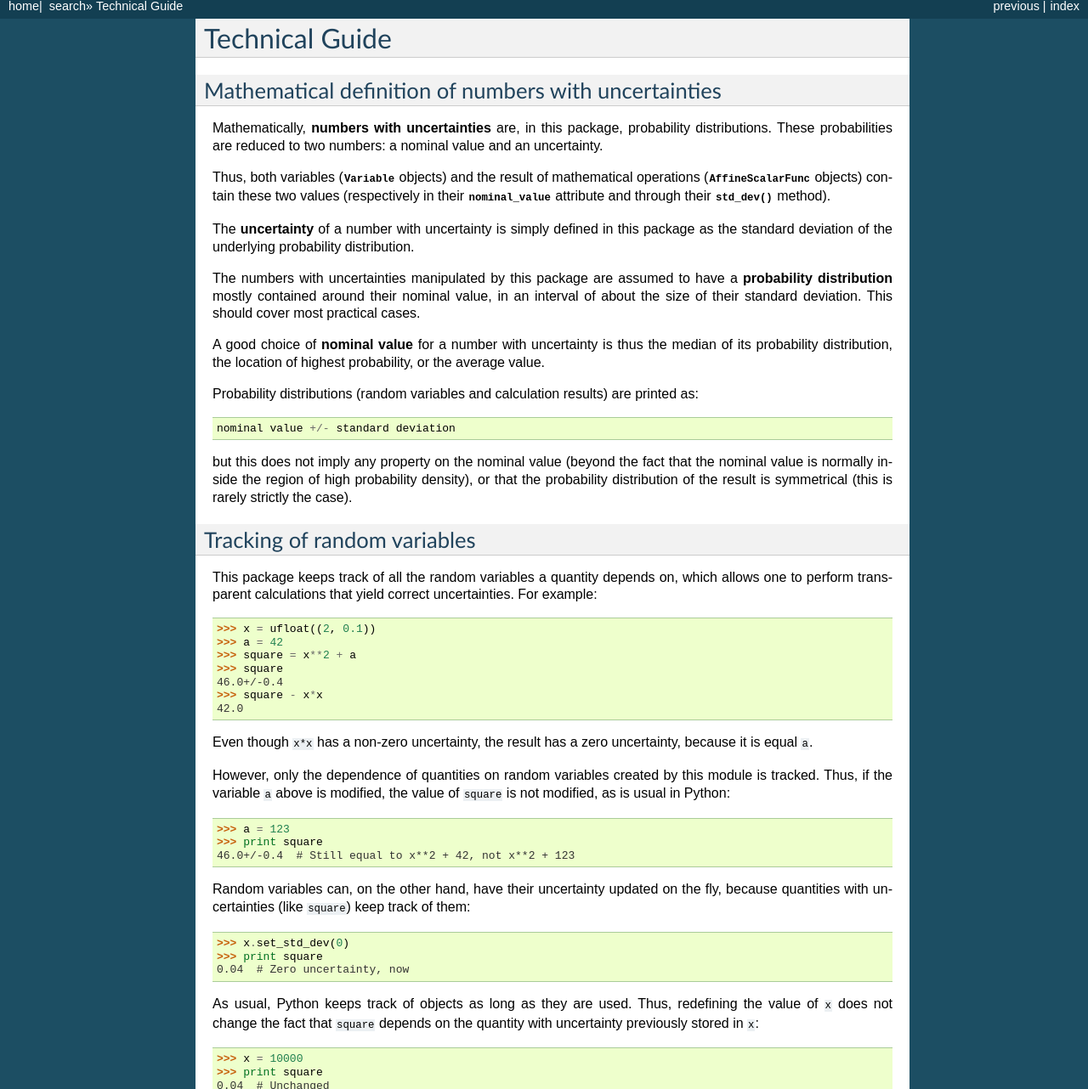
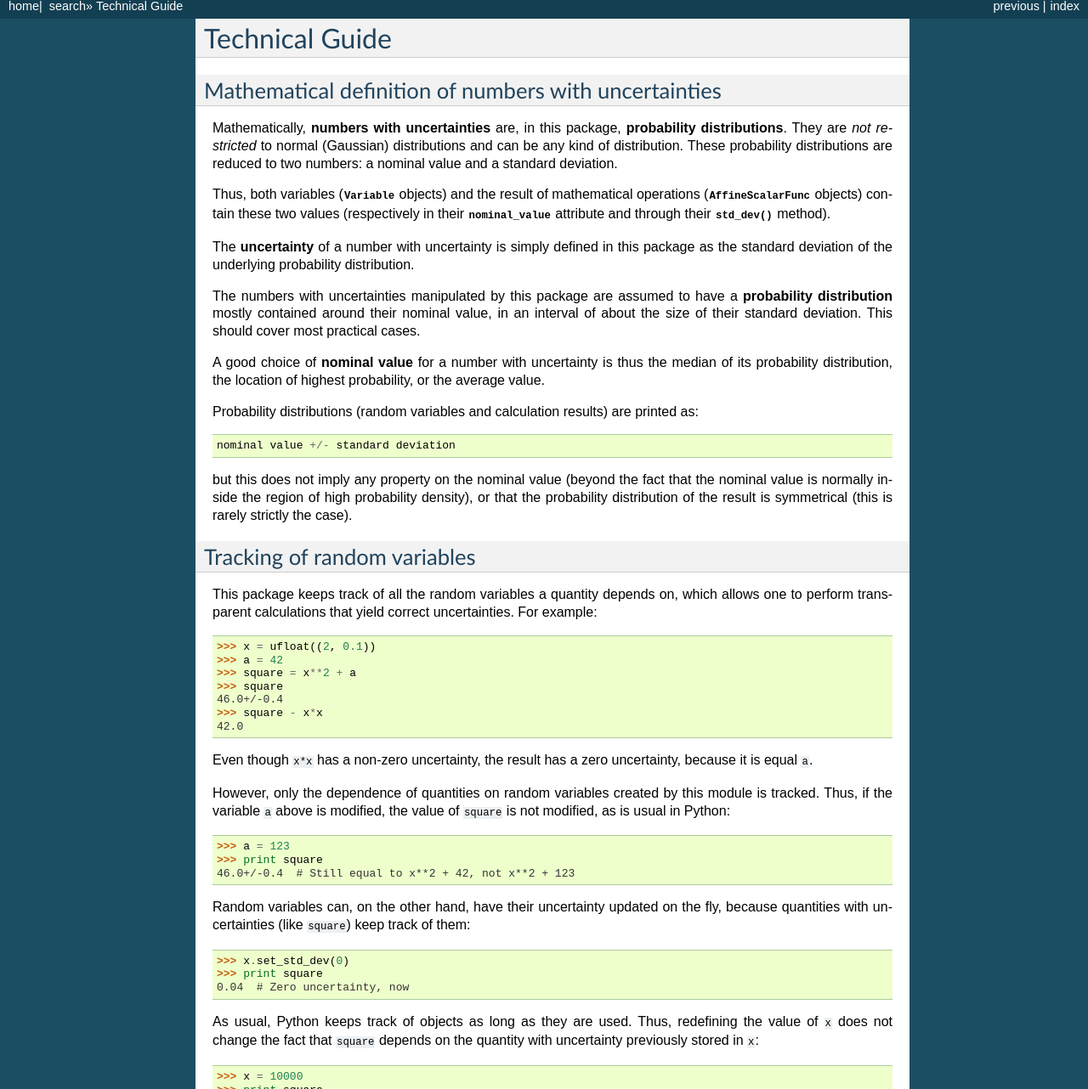
Before and after one commit to lmfit/uncertainties, a Sphinx documentation site: the page built from doc/tech_guide.rst, in a window 1280 px wide and 1400 px high, scrolled down 219 px, cut to the strip 118-1400 px from the top of the window. Shown: the whole strip at 85% size. Built offline with Sphinx 7.4.7, drawn with Linux system fonts in a browser that asks for light colours; the version number could not be read and is left out; some of the changed text lies outside the part shown.

Commit message:
More precise definition of the notion of number with uncertainty. Emphasis put on "uncertainties must be small".

```diff
--- a/doc/tech_guide.rst
+++ b/doc/tech_guide.rst
@@ -9,10 +9,13 @@
 -----------------------------------------------------
 
 .. index:: number with uncertainty; definition
+.. index:: probability distribution
 
 Mathematically, **numbers with uncertainties** are, in this package,
-probability distributions.  These probabilities are reduced to two
-numbers: a nominal value and an uncertainty.
+**probability distributions**.  They are *not restricted* to normal
+(Gaussian) distributions and can be any kind of distribution.  These
+probability distributions are reduced to two numbers: a nominal value
+and a standard deviation.
 
 Thus, both variables (:class:`Variable` objects) and the result of
 mathematical operations (:class:`AffineScalarFunc` objects) contain
@@ -100,8 +101,8 @@
 
 .. _linear_method:
 
-Linear error propagation theory
--------------------------------
+Uncertainties must be small
+---------------------------
 
 This package calculates the standard deviation of mathematical
 expressions through the linear approximation of `error propagation
```
Also changed, not shown: other parts of doc/tech_guide.rst (+0 -2 lines).
